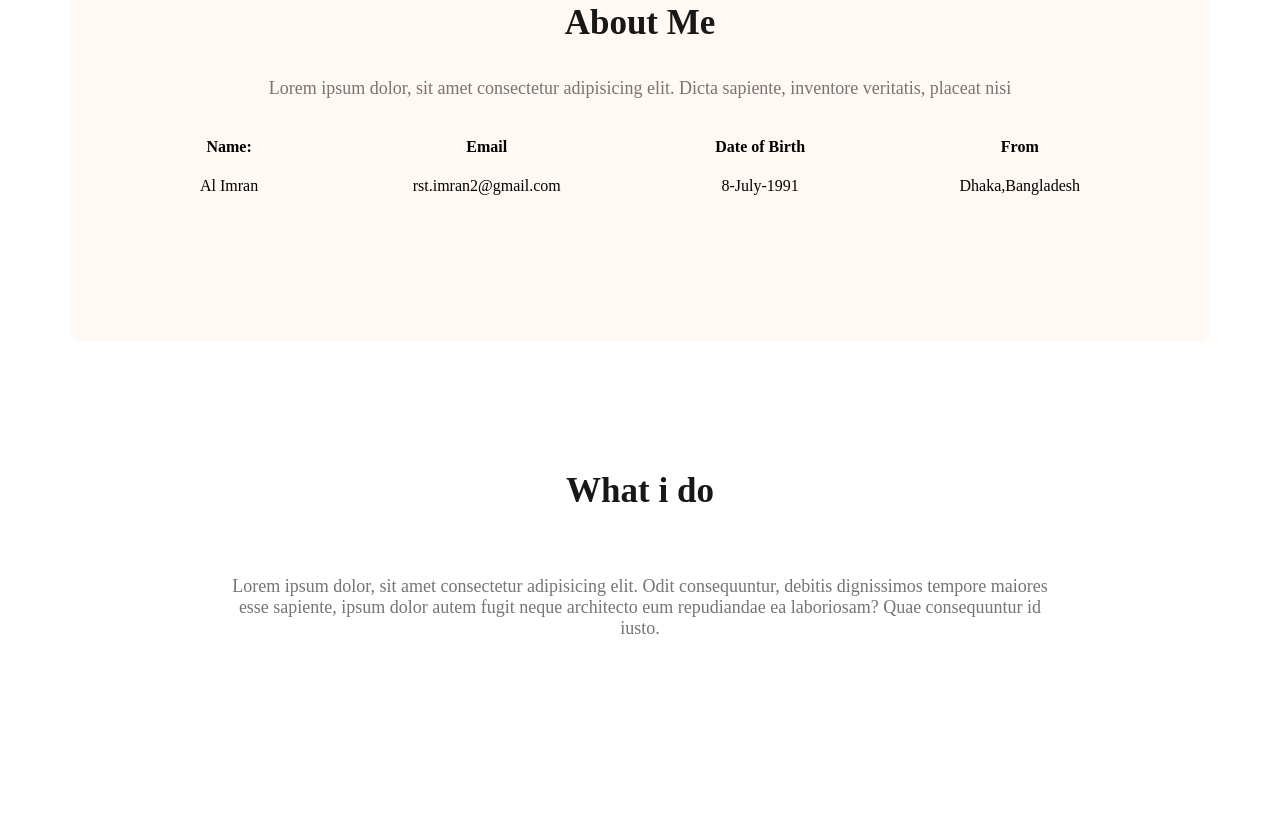
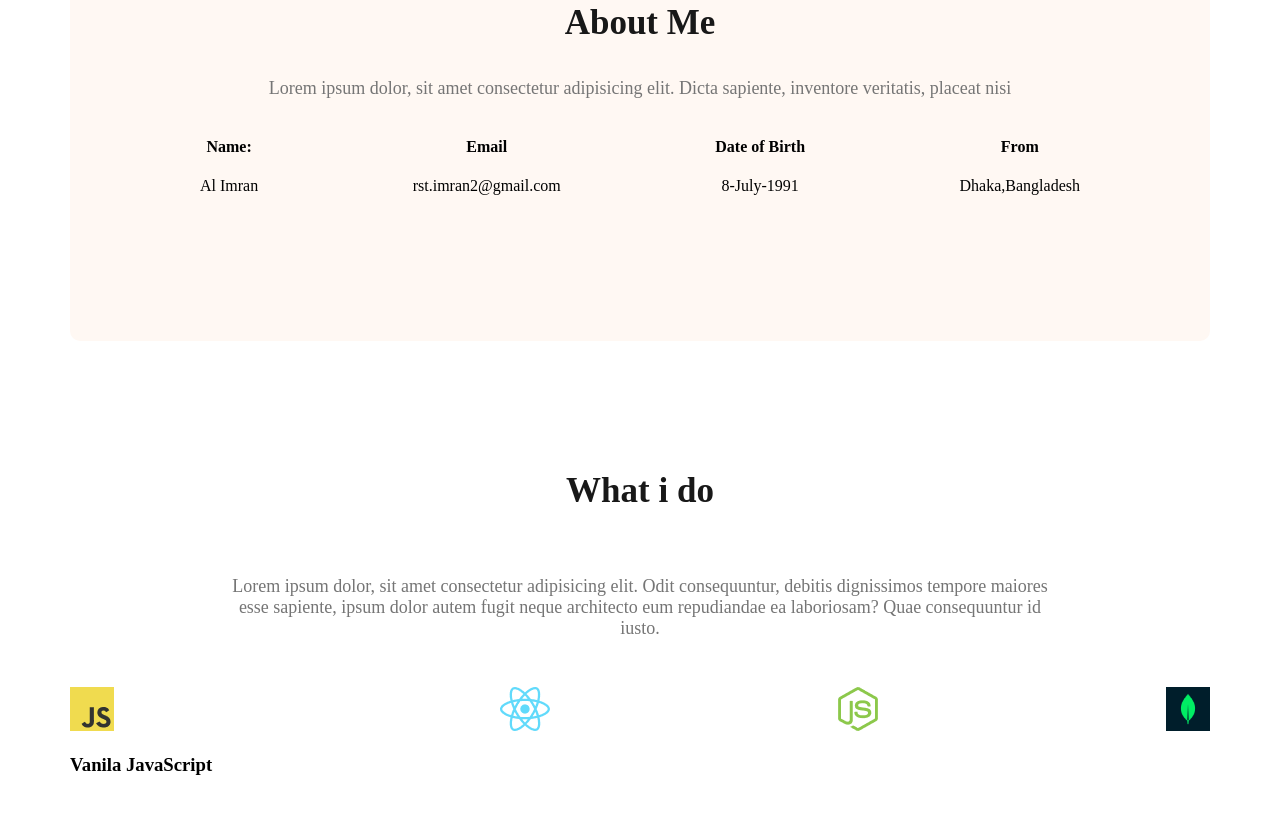
Before and after one commit to Smart-imran/web-developer-portfolio, a plain HTML site: page index.html in a window 1280 px wide. Shown: the part 1051-1865 px from the top of the page. Drawn offline with Linux system fonts and the light colour scheme.

Commit message:
what i do section

```diff
--- a/index.html
+++ b/index.html
@@ -99,22 +99,22 @@
             <div class="skills-container">
                 <!-- .skill*4>img+h3.skill-tittle+p.skill-description -->
                 <div class="skill">
-                    <img src="" alt="">
+                    <img src="./images/icons/js.png" alt="">
+                    <h3 class="skill-tittle">Vanila JavaScript</h3>
+                    <p class="skill-description"></p>
+                </div>
+                <div class="skill">
+                    <img src="./images/icons/react.png" alt="">
                     <h3 class="skill-tittle"></h3>
                     <p class="skill-description"></p>
                 </div>
                 <div class="skill">
-                    <img src="" alt="">
+                    <img src="./images/icons/nodejs.png" alt="">
                     <h3 class="skill-tittle"></h3>
                     <p class="skill-description"></p>
                 </div>
                 <div class="skill">
-                    <img src="" alt="">
-                    <h3 class="skill-tittle"></h3>
-                    <p class="skill-description"></p>
-                </div>
-                <div class="skill">
-                    <img src="" alt="">
+                    <img src="./images/icons/mongo.png" alt="">
                     <h3 class="skill-tittle"></h3>
                     <p class="skill-description"></p>
                 </div>
--- a/style/portfolio2.css
+++ b/style/portfolio2.css
@@ -132,6 +132,13 @@ main{
     text-align: center;
 }
 
+
+/* what i do */
 #what-i-do{
     padding: 30px 150px;
 }
+
+.skills-container{
+    display: flex;
+    justify-content: space-between;
+}
```
